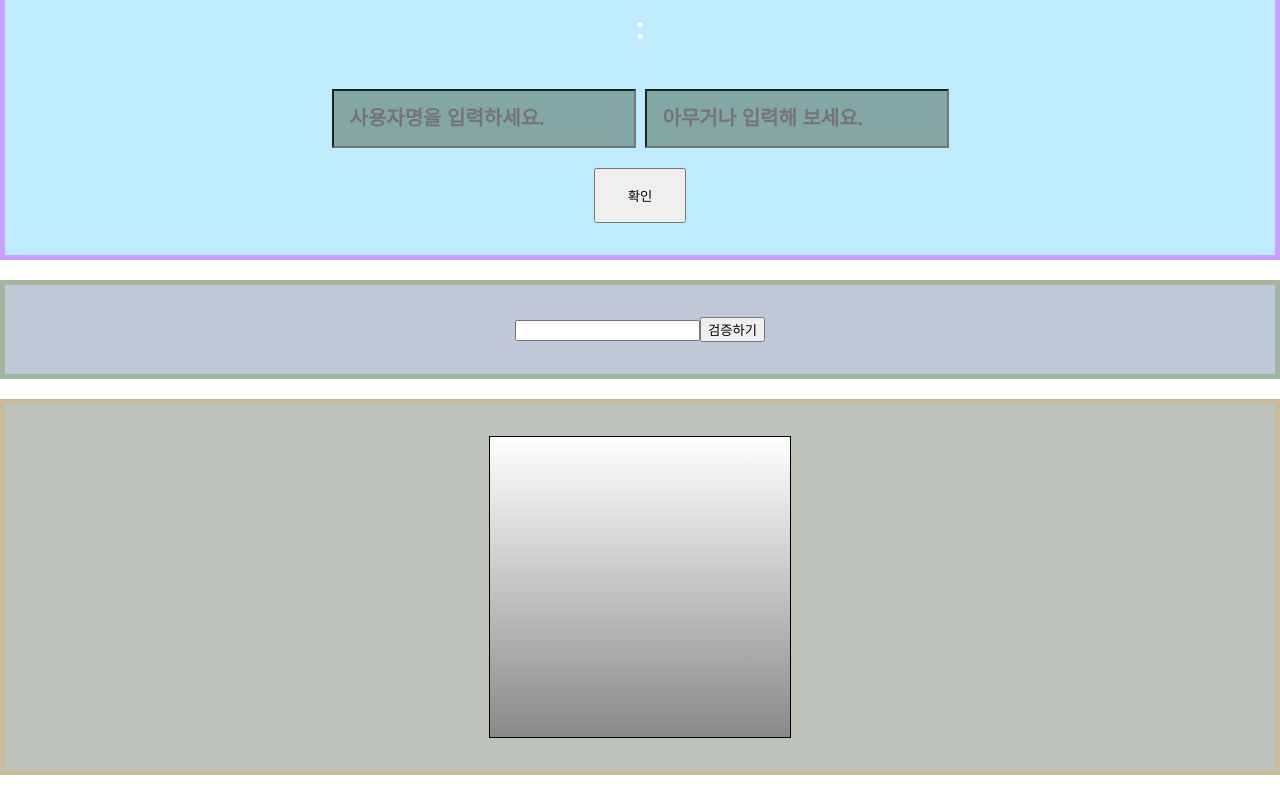
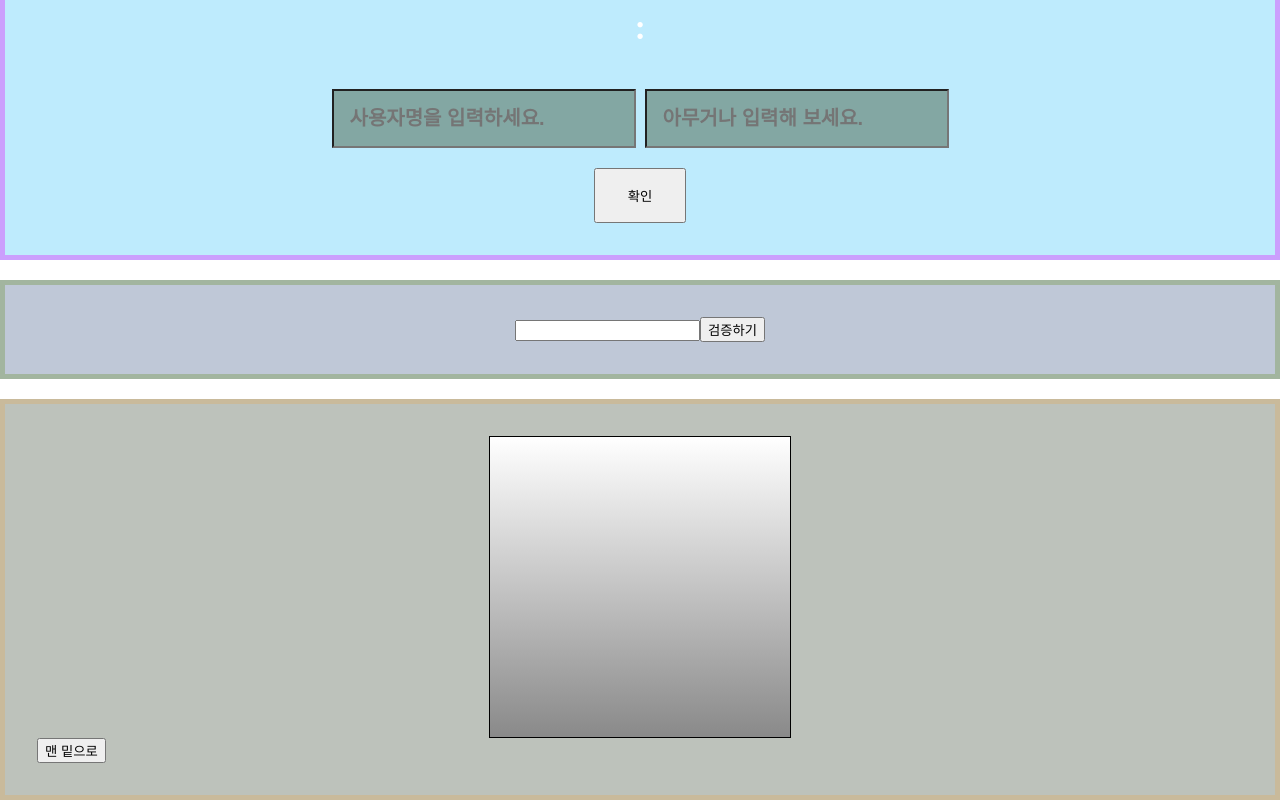
Before and after one commit to dohy-9443/ReactExample, a React (Create React App) app in the folder hello-react/: page / in a window 1280 px wide. Shown: the part 983-1783 px from the top of the page. Before the commit the page ends 1758 px from the top, so only its background shows below. Built offline with nearby package versions, Linux system fonts and the light colour scheme.

Commit message:
5챕터 마무리

```diff
--- a/hello-react/src/App.js
+++ b/hello-react/src/App.js
@@ -22,7 +22,18 @@ class App extends Component {
         <br />
         <ValidationSample />
         <br />
-        <ScrollBox />
+        <div
+          style={{
+            border: '5px solid #C9BA9B',
+            background: '#BDC2BB',
+            padding: '2rem',
+          }}
+        >
+          <ScrollBox ref={(ref) => (this.scrollBox = ref)} />
+          <button onClick={() => this.scrollBox.scrollToBottom()}>
+            맨 밑으로
+          </button>
+        </div>
       </div>
     );
   }
--- a/hello-react/src/ScrollBox.js
+++ b/hello-react/src/ScrollBox.js
@@ -24,13 +24,7 @@ class ScrollBox extends Component {
     };
 
     return (
-      <div
-        style={{
-          border: '5px solid #C9BA9B',
-          background: '#BDC2BB',
-          padding: '2rem',
-        }}
-      >
+      <div>
         <div
           style={style}
           ref={(ref) => {
```
